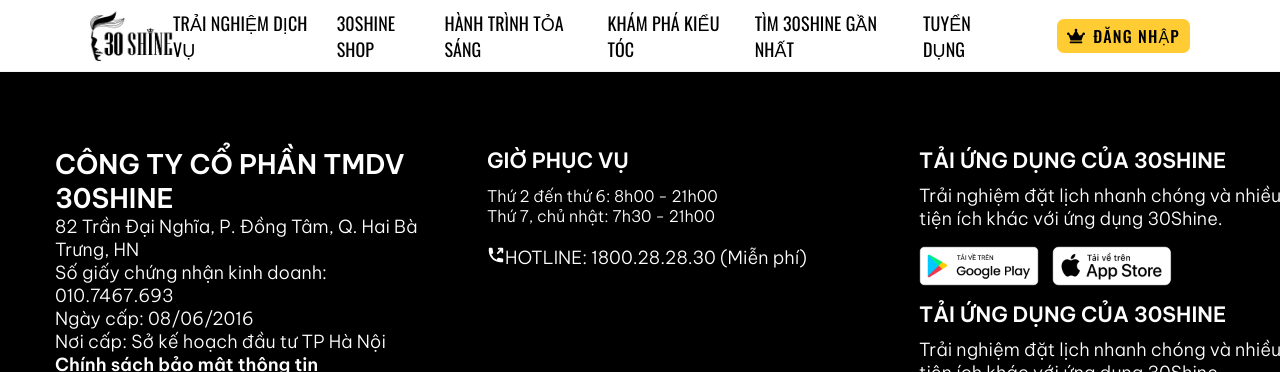
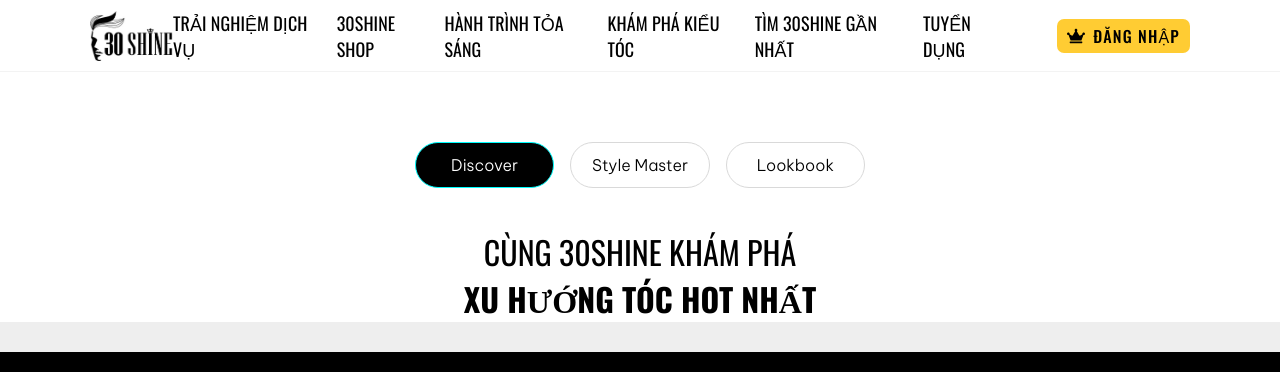
Before and after one commit to fullstackDEVH/mern-30-shine-clone, a React (Create React App) app in the folder client/: page /explore-hairstyles in a window 1280 px wide. Shown: the top 372 px of the page. Built offline with nearby package versions, Linux system fonts and the light colour scheme.

Commit message:
update 26/1 020/2022

```diff
--- a/client/src/App.tsx
+++ b/client/src/App.tsx
@@ -3,6 +3,7 @@
 import Footer from './components/Footer/Footer';
 import Header from './components/Header/Header';
 import Login from './components/Login/Login';
+import Discovery from './pages/Discovery/Discovery';
 import Home from './pages/Home/Home';
 import Journey from './pages/Journey/Journey';
 import OtherServices from './pages/OtherServices/OtherServices';
@@ -22,6 +23,7 @@
           <Route path='/' element={ <Home />} />
           <Route path='/other-services' element={ <OtherServices />} />
           <Route path="shine-journey" element = { <Journey /> } />
+          <Route path="explore-hairstyles" element = { <Discovery /> } />
         </Routes>
 
       <Footer />
--- a/client/src/components/Layout/Layout.tsx
+++ b/client/src/components/Layout/Layout.tsx
@@ -18,12 +18,12 @@
                         </div>
                     </div>
                     {
-                        isViewAll && (
+                        isViewAll ? (
                             <div className="layout-cont__head_view_all">
                                 <span>Xem tất cả</span>
                                 <IoMdArrowDropright size = {20} />
-                            </div>
-                    )}
+                            </div>) : null
+                    }
 
                 </div>
                 {
--- a/client/src/components/Layout/LayoutService/LayoutService.tsx
+++ b/client/src/components/Layout/LayoutService/LayoutService.tsx
@@ -36,9 +36,6 @@
                             </div>
                         ))
                     }
-
-
-
                 </div>
             </div>
         </div>
--- a/client/src/components/Service/Service.tsx
+++ b/client/src/components/Service/Service.tsx
@@ -15,20 +15,20 @@
                         {title}
                     </div>
                     {
-                        banner && (
+                        banner ? (
                             <div className="service-block__banner">
                                 <a href = "/">
                                     <img className="hover-scale" src={banner} alt="" />
                                 </a>
                             </div>
-                        )
+                        ) : null
                     }
                     {
-                        subtitle && (
+                        subtitle ? (
                             <div className="service-block__subtitle">
                                {subtitle}
                             </div>
-                        )
+                        ) : null
                     }
 
                     <div className="service-block__list">
--- /dev/null
+++ b/client/src/pages/Booking/_booking.scss
@@ -0,0 +1,40 @@
+.booking {
+    max-width: 1200px;
+    margin:  0 auto;
+
+    &-contain {
+        max-width: 500px;
+        margin:  0 auto;
+        background-color: #f7f7f7;
+        width: 100%;
+    }
+
+    &-header {
+        display: flex;
+        align-items: center;
+        padding: 10px 0;
+        background-color: #eee;
+        color: #111;
+
+        span {
+            font-size: 18px;
+            font-family: be vietnam pro,sans-serif;
+            font-weight: 600;
+            flex: 1 1;
+        }
+    }
+
+    &-body {
+        font-family: be vietnam pro,sans-serif;
+        font-weight: 300;
+        color: #000;
+        background: #fff;
+        padding: 30px 15px 0;
+        position: relative;
+
+    }
+
+    &-fixed {
+
+    }
+}
--- /dev/null
+++ b/client/src/pages/Discovery/Discovery.tsx
@@ -0,0 +1,44 @@
+import React, { useEffect, useState } from 'react';
+
+const Discovery = () => {
+    const [active, setActive] = useState<number>(0);
+    const [scroll, setScroll] = useState<boolean>(false);
+
+    useEffect(() => {
+        window.addEventListener("scroll", ()=>{
+            window.scrollY > 130 ? setScroll(true) : setScroll(false)
+        })
+        return () => {
+            window.removeEventListener("scroll" ,()=>{});
+        }
+    }, [])
+    return (
+        <div className="discover">
+            <div className="discover-contain">
+                <div className="discover-header">
+                    <div className={`discover-header__top ${scroll ? "show" : ""}`}>
+                        {
+                            ["Discover", "Style Master", "Lookbook"].map((item, i)=> (
+                                <div className="discover-header__top_col" key={i+item}>
+                                    <button className={active === i ? "active" : ""}
+                                        onClick={()=>setActive(i)}
+                                    >{item}</button>
+                                </div>
+                            ))
+                        }
+                    </div>
+
+                    <div className="discover-header__title">
+                        CÙNG 30SHINE KHÁM PHÁ
+                        <span>XU HƯỚNG TÓC HOT NHẤT</span>
+                    </div>
+                </div>
+                <div className="discover-body">
+
+                </div>
+            </div>
+        </div>
+    )
+};
+
+export default Discovery;
--- /dev/null
+++ b/client/src/pages/Discovery/_discovery.scss
@@ -0,0 +1,93 @@
+.discover {
+    background-color: white;
+    &-contain {
+        max-width: 1200px;
+        width: 100%;
+        margin: auto;
+        padding: 0 15px;
+        color: #000;
+    }
+
+    &-header {
+        padding-top: 30px;
+        display: flex;
+        flex-direction: column;
+        align-items: center;
+        justify-content: center;
+
+        &__top {
+            padding: 40px 0;
+
+            width: 450px;
+            display: grid;
+            grid-template-columns: repeat(3 , minmax(0, 1fr));
+            place-items: center;
+            gap: 1rem;
+
+            &_col {
+                width: 100%;
+
+                button {
+                    padding: 12px 18px;
+                    width: 100%;
+                    height: auto;
+                    font-family: be vietnam pro,sans-serif;
+                    font-weight: 300;
+                    font-size: 16px;
+                    color: #000;
+                    transition: all .3s;
+
+                    border-radius: 1.5rem;
+                    background-color: transparent;
+                    border: 1px solid #d9d9d9;
+                    cursor: pointer;
+
+                    &:hover{
+                        border-color: rgb(36, 170, 170);
+
+                    }
+                    &.active {
+                        color : white;
+                        background-color: #000;
+                        border-color: aqua;
+                    }
+                }
+            }
+
+            &.show {
+                width: 100%;
+                position: fixed;
+                top: 0;
+                left: 0;
+                box-shadow: 0 4px 8px #c7c7c740;
+                padding: 12px 200px;
+                background-color: white;
+            }
+
+            &.show &_col {
+                button {
+                    width: 56%;
+                }
+            }
+        }
+
+        &__title {
+            max-width: 420px;
+            font-family: Oswald;
+            font-weight: 400;
+            font-size: 32px;
+            text-align: center;
+            text-transform: uppercase;
+
+            span {
+                display: block;
+                font-weight: 600;
+            }
+        }
+    }
+
+    &-body {
+        margin-top: 30px;
+
+    }
+}
--- a/client/src/scss/index.scss
+++ b/client/src/scss/index.scss
@@ -14,6 +14,12 @@
 // journey page
 @import '../pages/Journey/journey';
 
+// journey page
+@import '../pages/Discovery/discovery';
+
+// booking page
+@import '../pages/Booking/booking';
+
 // Footer
 @import '../components/Footer/footer';
 
```
Also changed, not shown: client/src/pages/Booking/Booking.tsx (added, +36 -0 lines).
